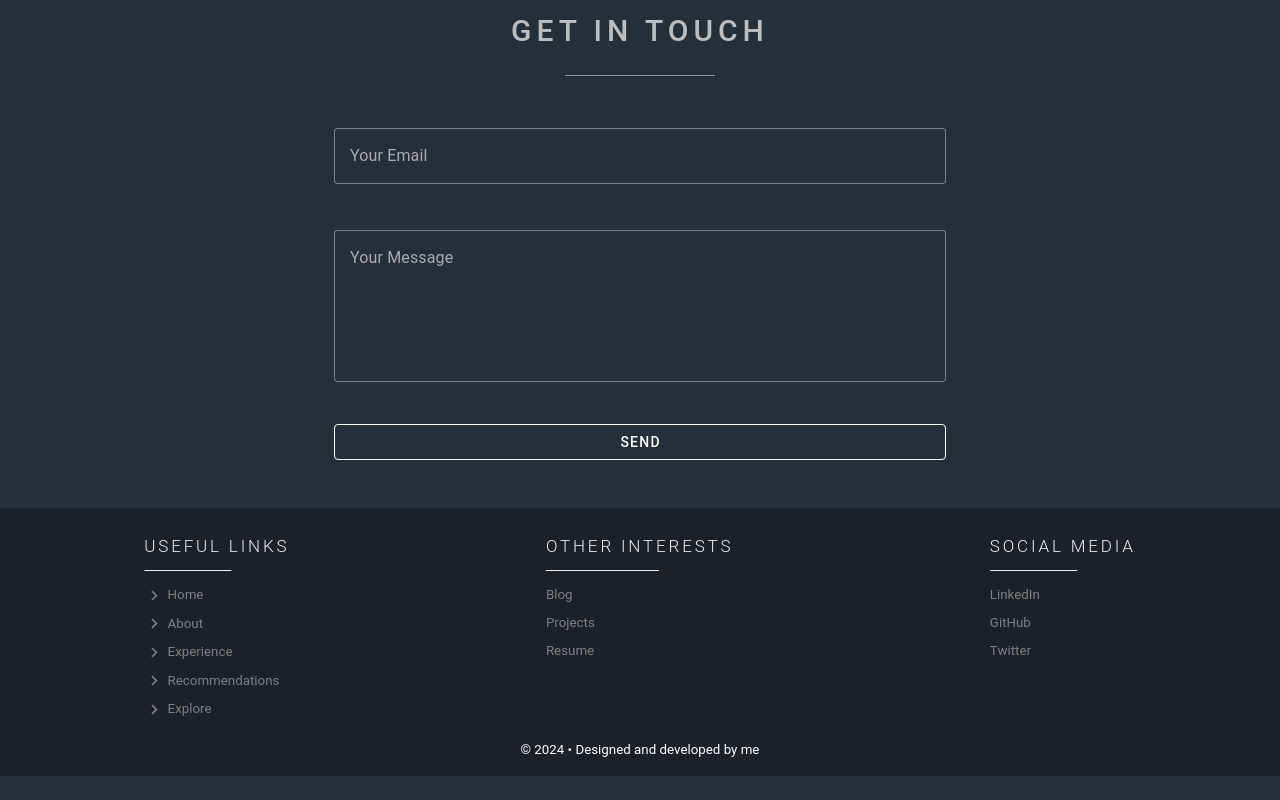
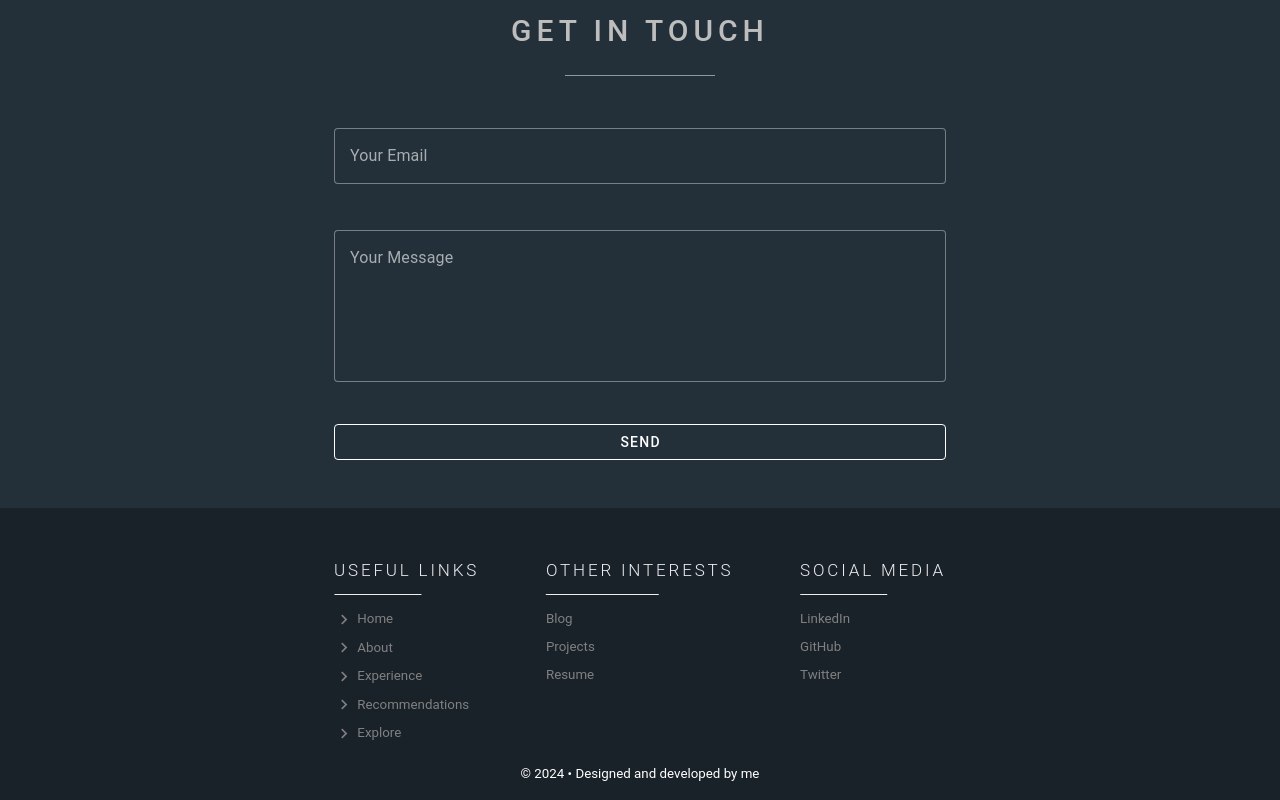
Before and after one commit to ilhankalac/portfolio-app, a Vue app: page / in a window 1280 px wide. Shown: the part 4937-5737 px from the top of the page. Before the commit the page ends 5713 px from the top, so only its background shows below. Built offline with nearby package versions, Linux system fonts and the light colour scheme; no server answers; the database is empty.

Commit message:
Section add to footer component

```diff
--- a/src/components/Footer.vue
+++ b/src/components/Footer.vue
@@ -1,7 +1,8 @@
 <template>
   <div class="footer-container">
+    <Section>
       <footer class="footer-content">
-      <div class="d-flex" :class="[{'flex-column': smAndDown, 'justify-space-around': !smAndDown}]">
+        <div class="d-flex" :class="[{'flex-column': smAndDown, 'justify-space-between': !smAndDown}]">
           <div class="footer-section">
             <div class="footer-heading text-overline text-with-underline text-grey-lighten-3">Useful Links</div>
             <div class="footer-links ga-2" :class="smAndDown ? 'd-flex flex-wrap' : 'flex-column'">
@@ -38,6 +39,7 @@
           </div>
         </div>
       </footer>
+    </Section>
   </div>
 </template>
 
@@ -45,6 +47,7 @@
 import router from "@/router";
 import { useDisplay } from "vuetify";
 const { smAndDown } = useDisplay();
+import Section from "@/components/Section.vue";
 
 const navigationLinks = [
   { text: "Home", sectionId: "initial" },
@@ -74,7 +77,6 @@ const changeTheRoute = (sectionId: string = "") => {
   background: rgb(var(--v-theme-primary));
 
   .footer-content {
-    padding: 1rem;
     .footer-heading {
       font-size: 17px !important;
       font-weight: 300;
--- a/src/components/NavBar.vue
+++ b/src/components/NavBar.vue
@@ -8,7 +8,7 @@
 
   <nav
     class="nav-bar"
-    :style="isMenuClicked && smAndDown ? 'min-height: 42vh' : 'min-height: 6vh'"
+    :style="isMenuClicked && smAndDown ? 'min-height: 36vh' : 'min-height: 6vh'"
     :class="smAndDown ? 'flex-column' : 'd-flex justify-center align-center'"
   >
     <div v-if="smAndDown" class="d-flex flex-row justify-space-between pa-5">
@@ -155,7 +155,7 @@ onMounted(() => {
     max-height: 1vh;
   }
   to {
-    max-height: 42vh;
+    max-height: 38vh;
   }
 }
 
--- a/src/components/Section.vue
+++ b/src/components/Section.vue
@@ -11,7 +11,12 @@
         >
           {{ header }}
         </p>
-        <v-divider style="width: 150px !important; margin: 0 auto;" class="border-opacity-50" thickness="1" :color="`${textColor}`" />
+        <v-divider
+          v-if="header"
+          style="width: 150px !important; margin: 0 auto;" class="border-opacity-50"
+          thickness="1"
+          :color="`${textColor}`"
+        />
       </div>
       <v-row class="d-flex justify-center align-center">
         <v-col :cols="colsNumber">
```
Lines whose indentation alone changed are shown as unchanged.
